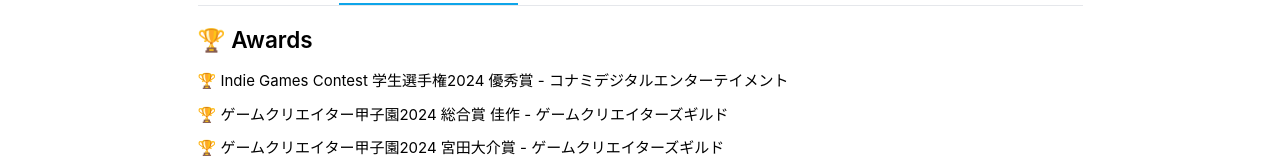
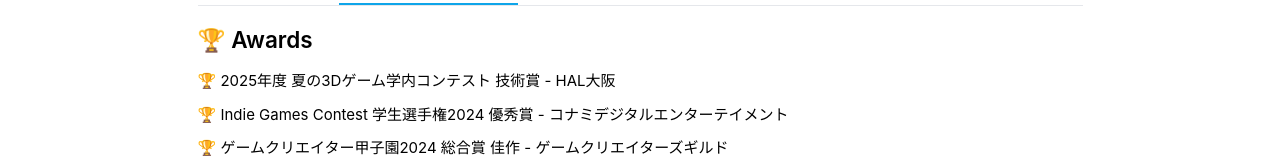
Before and after one commit to m1r4i/my_blog, a Next.js app: page / in a window 1280 px wide. Both pictures are taken after a click on the button "Awards & Certification". Shown: the part 582-742 px from the top of the page. Built offline with nearby package versions, Linux system fonts and the light colour scheme.

Commit message:
Update multimedia certification from basic to expert

```diff
--- a/components/Awards.js
+++ b/components/Awards.js
@@ -8,6 +8,7 @@
         <div className="max-w-5xl mx-auto px-6 mt-5">
             <h2 className="text-2xl font-semibold mb-4">🏆 Awards</h2>
             <ul className="space-y-3">
+                <li>🏆 2025年度 夏の3Dゲーム学内コンテスト 技術賞 - HAL大阪</li>
                 <li>🏆 Indie Games Contest 学生選手権2024 優秀賞 - コナミデジタルエンターテイメント</li>
                 <li>🏆 ゲームクリエイター甲子園2024 総合賞 佳作 - ゲームクリエイターズギルド</li>
                 <li>🏆 ゲームクリエイター甲子園2024 宮田大介賞 - ゲームクリエイターズギルド</li>
@@ -24,7 +25,7 @@
                 <li>📘 Webデザイナー検定エキスパート - 公益財団法人 画像情報教育振興協会</li>
                 <li>📘 CGクリエイター検定ベーシック - 公益財団法人 画像情報教育振興協会</li>
                 <li>📘 CGエンジニア検定ベーシック - 公益財団法人 画像情報教育振興協会</li>
-                <li>📘 マルチメディア検定ベーシック - 公益財団法人 画像情報教育振興協会</li>
+                <li>📘 マルチメディア検定エキスパート - 公益財団法人 画像情報教育振興協会</li>
                 <li>📘 情報システム試験 基本スキル - 一般財団法人 職業教育・キャリア教育財団 </li>
                 <li>📘 情報活用試験 1級 - 一般財団法人 職業教育・キャリア教育財団 </li>
             </ul>
```
